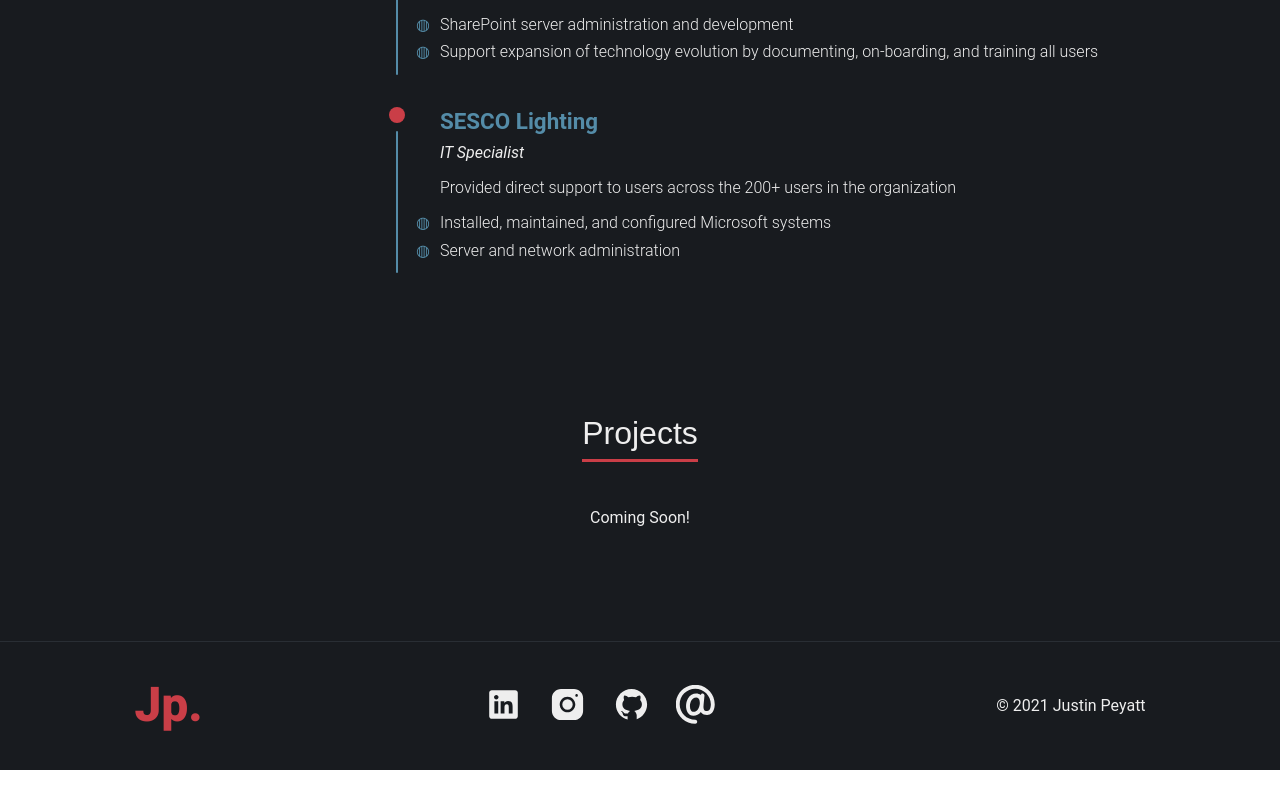
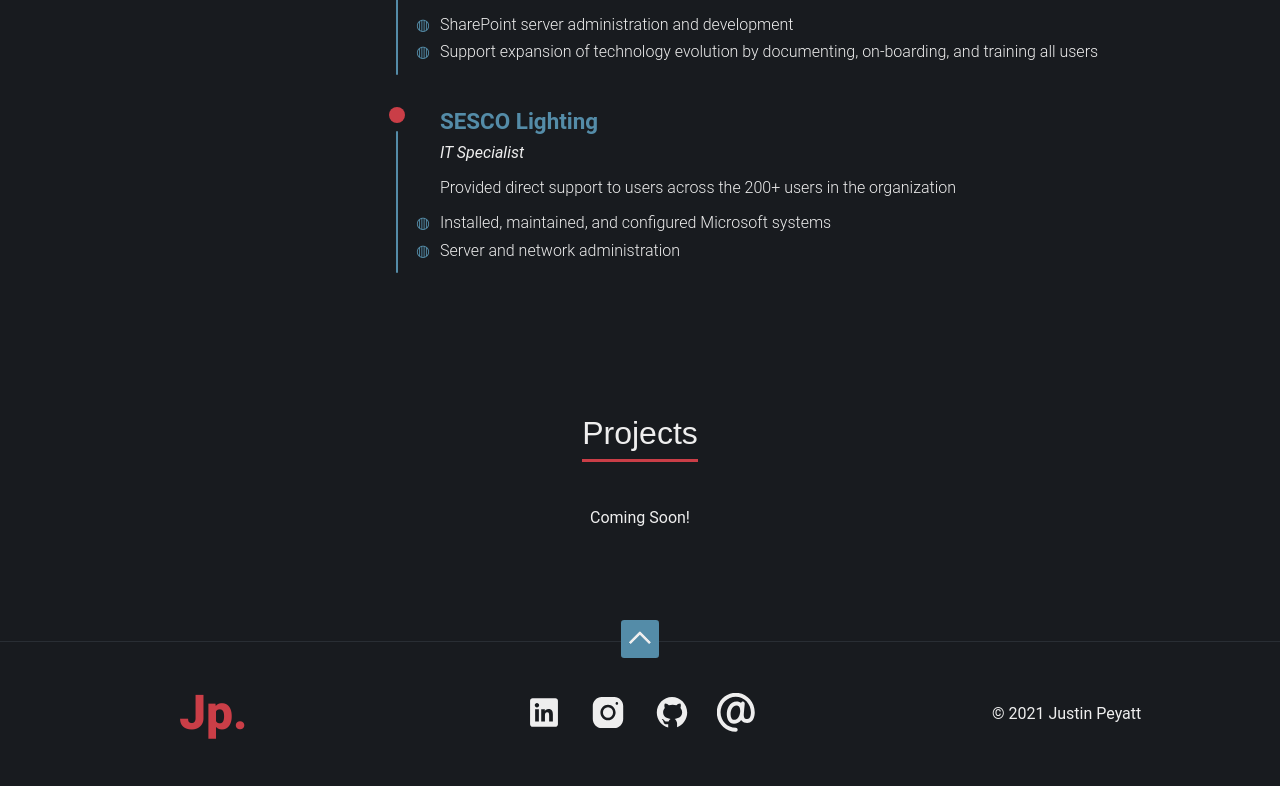
Before and after one commit to jpeyatt/jp-portfolio, a React (Create React App) app: page / in a window 1280 px wide. Shown: the part 2120-2906 px from the top of the page. Built offline with nearby package versions, Linux system fonts and the light colour scheme.

Commit message:
Add scroll-to-top button to footer.  Correct footer alignment.

```diff
--- a/src/components/footer.tsx
+++ b/src/components/footer.tsx
@@ -2,8 +2,18 @@ import React, { FunctionComponent } from "react";
 import '../styles/footer.css';
 
 const Footer: FunctionComponent = () => {
+
+    const handleScrollTopTopClick = () => {
+        window.scroll({
+            top: 0,
+            behavior: 'smooth'
+        });
+    }
     return (
         <footer id="contact" className="border-top">
+            <button onClick={handleScrollTopTopClick} className="scroll-to-top-btn">
+                <span className="chevron"></span>
+            </button>
             <div className="col-left">
                 <div className="brand-logo-footer">
                     <a href="/">Jp.</a>
@@ -24,7 +34,7 @@ const Footer: FunctionComponent = () => {
                 </a>
             </div>
             <div className="col-right">
-                © 2021 Justin Peyatt
+                <span>© 2021 Justin Peyatt</span>
             </div>
         </footer>
     );
--- a/src/styles/footer.css
+++ b/src/styles/footer.css
@@ -1,6 +1,6 @@
 footer {
   position: relative;
-  min-height: 8rem;
+  min-height: 9rem;
   display: flex;
   flex-direction: row;
   justify-content: space-around;
@@ -12,6 +12,7 @@ footer {
 }
 
 .col-left {
+  width: 33.33%;
   display: flex;
   justify-content: center;
   align-items: center;
@@ -45,9 +46,54 @@ footer {
   opacity: 0.7;
 }
 
+.col-mid, .col-right {
+  width: 33.33%;
+}
+
 .col-mid {
+  text-align: center;
+}
+
+.col-right {
+  justify-content: right;
+}
+.col-right span {
+  display: block;
+}
+
+.scroll-to-top-btn {
+  width: 2.4rem;
+  height: 2.4rem;
+  background-color: var(--primary-blue);
+  transition: background-color ease 0.2s;
+  position: absolute;
+  top: -1.4rem;
+  border-radius: 0.2rem;
   display: flex;
+  align-items: center;
+  justify-content: center;
+  border-style: none;
 }
+
+.scroll-to-top-btn:hover {
+  background-color: var(--primary-highlight);
+
+}
+
+.scroll-to-top-btn .chevron {
+  border-style: solid;
+  border-color: var(--primary-light);
+	border-width: 0.25em 0.25em 0 0;
+	content: '';
+	height: 1em;
+	width: 1em;
+	position: relative;
+	transform: rotate(-45deg);
+	vertical-align: top;
+  margin-top: 0.5em;
+  border-radius: 0.08em;
+}
+
 
 @media (max-width: 769px) {
   footer {
@@ -58,5 +104,6 @@ footer {
   .col-mid,
   .col-right {
     padding: 1rem;
+    width: 100%;
   }
 }
```
